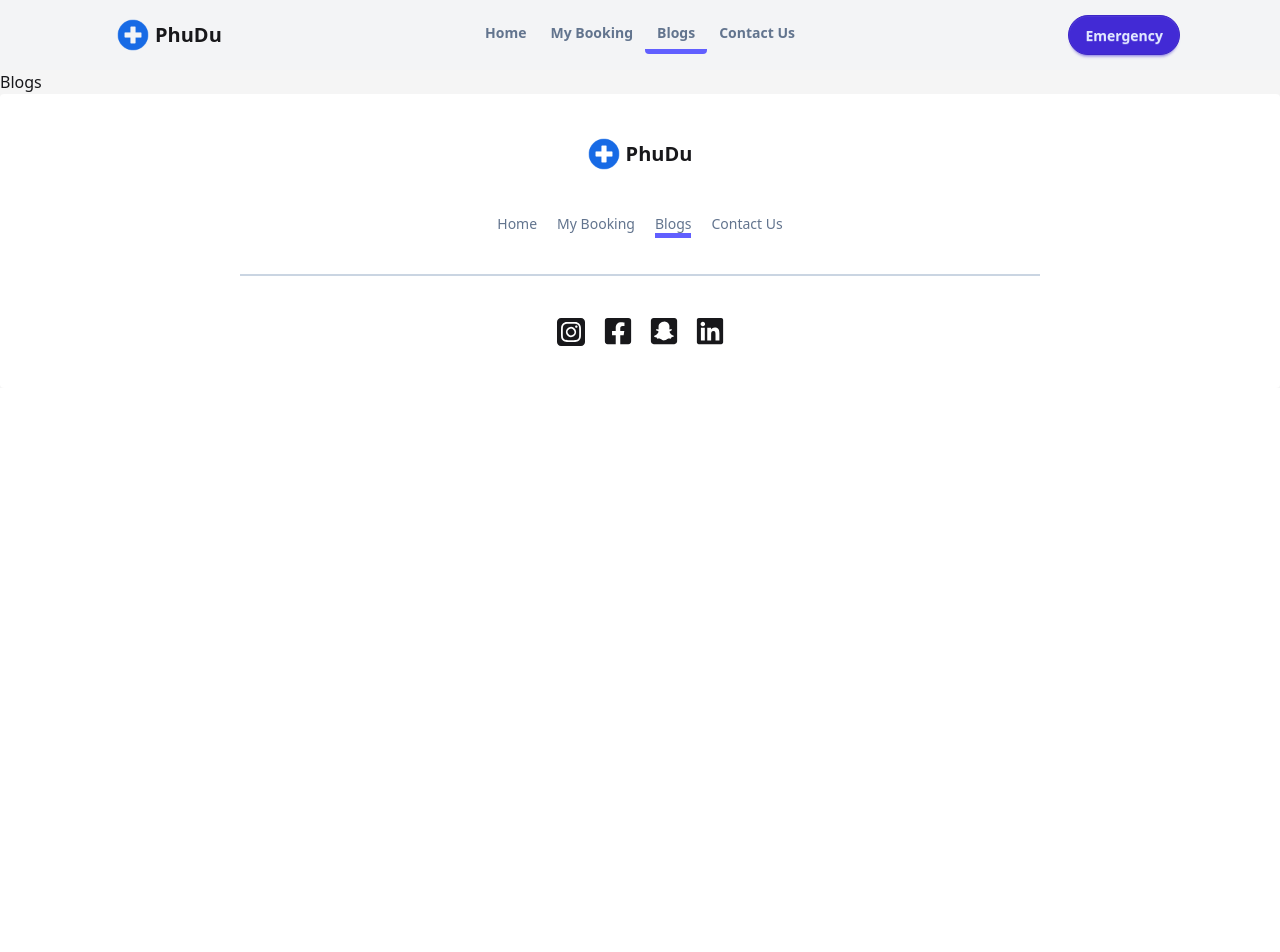
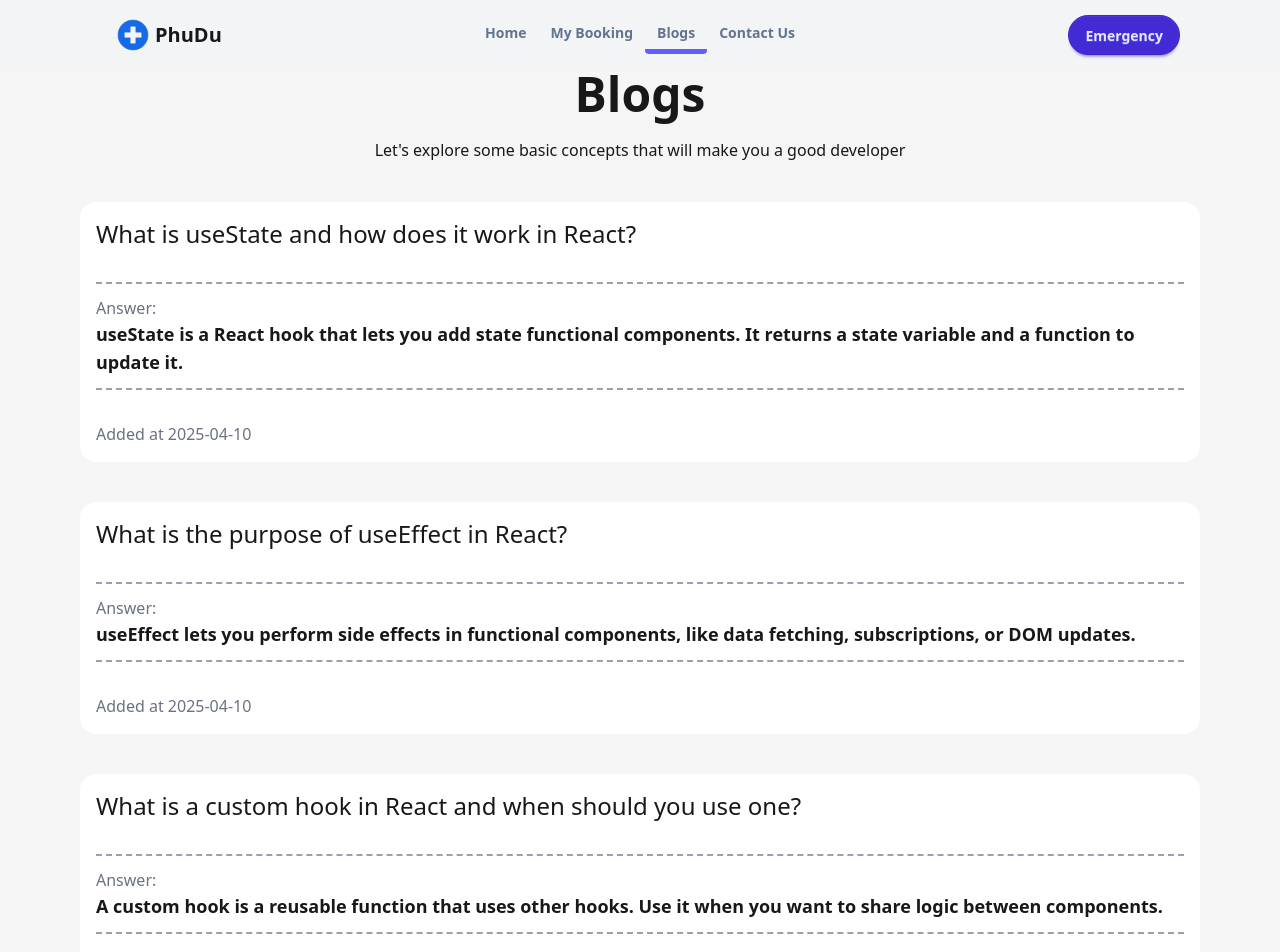
Before and after one commit to Imteazhossen/Care-Leaf-Frontend, a React (Vite) app: page /blogs in a window 1280 px wide. Shown: the top 952 px of the page. Before the commit the page ends 800 px from the top, so only its background shows below. Built offline with nearby package versions, Linux system fonts and the light colour scheme.

Commit message:
added blogs

```diff
--- /dev/null
+++ b/public/BlogsDetails.json
@@ -0,0 +1,32 @@
+[
+  {
+    "id": 1,
+    "question": "What is useState and how does it work in React?",
+    "answer": "useState is a React hook that lets you add state  functional components. It returns a state variable and a function to update it.",
+    "date": "2025-04-10"
+  },
+  {
+    "id": 2,
+    "question": "What is the purpose of useEffect in React?",
+    "answer": "useEffect lets you perform side effects in functional components, like data fetching, subscriptions, or DOM updates.",
+    "date": "2025-04-10"
+  },
+  {
+    "id": 3,
+    "question": "What is a custom hook in React and when should you use one?",
+    "answer": "A custom hook is a reusable function that uses other hooks. Use it when you want to share logic between components.",
+    "date": "2025-04-10"
+  },
+  {
+    "id": 4,
+    "question": "Difference between controlled and uncontrolled components? Which one is better?",
+    "answer": "Controlled components manage form state via React, while uncontrolled components use the DOM. Controlled is generally better for consistency and validation.",
+    "date": "2025-04-10"
+  },
+  {
+    "id": 5,
+    "question": "Tell us something about useFormStatus() (explore and explain)",
+    "answer": "useFormStatus is a React hook (in React 18+) used inside a <form> to track the status of form submission like pending, success, or error.",
+    "date": "2025-04-10"
+  }
+]
--- /dev/null
+++ b/src/Components/BlogCard.jsx
@@ -0,0 +1,19 @@
+import React from 'react';
+
+const BlogCard = ({ blog }) => {
+    const { question, date, answer } = blog;
+    return (
+        <>
+            <div className='bg-white w-full rounded-2xl p-4 space-y-8 my-10'>
+                <h1 className='text-2xl font bold'>{question}</h1>
+                <div className=" border-y-2 border-gray-400 border-dashed py-3">
+                <p className='text-gray-500'>Answer:</p>
+                <h1 className='text-lg font-bold'>{answer}</h1>
+                </div>
+                <p className='text-gray-500'>Added at {date}</p>
+            </div>
+        </>
+    );
+};
+
+export default BlogCard;
--- a/src/Pages/Blogs.jsx
+++ b/src/Pages/Blogs.jsx
@@ -1,9 +1,22 @@
-import React from 'react';
+import React, { Suspense } from 'react';
+import { useLoaderData } from 'react-router';
+import BlogCard from '../Components/BlogCard';
 
 const Blogs = () => {
+    const blogs = useLoaderData();
+    console.log(blogs);
     return (
-        <div>
-            <h1>Blogs</h1>
+        <div className=''>
+            <div>
+            <h1 className= 'text-2xl md:text-5xl font-bold text-center '>Blogs</h1>
+            <p className='mt-5 text-center'>Let's explore some basic concepts that will make you a good developer </p>
+            </div>
+            <div className='px-20'>
+            {
+                blogs.map((blog)=> <Suspense fallback={<span className="loading loading-bars loading-xl"></span>}> <BlogCard blog={blog} key={blog.id}></BlogCard></Suspense>)
+            }
+            </div>
+
         </div>
     );
 };
--- a/src/Pages/Home.jsx
+++ b/src/Pages/Home.jsx
@@ -1,4 +1,4 @@
-import React from 'react';
+import React, { Suspense } from 'react';
 import Banner from '../Components/Banner';
 import DoctorsContainer from '../Components/DoctorsContainer';
 import { useLoaderData } from 'react-router';
@@ -10,7 +10,8 @@ const Home = () => {
     return (
         <div>
             <Banner></Banner>
-            <DoctorsContainer doctorsDetails={data}></DoctorsContainer>
+            <Suspense fallback={<span className="loading loading-bars loading-xl"></span>}> <DoctorsContainer doctorsDetails={data}></DoctorsContainer></Suspense>
+
             <Numbers></Numbers>
         </div>
     );
--- a/src/Routes/Routes.jsx
+++ b/src/Routes/Routes.jsx
@@ -27,6 +27,7 @@ export const router = createBrowserRouter([
             {
                 path: '/blogs',
                 Component: Blogs,
+                loader: () => fetch('BlogsDetails.json'),
             },
             {
                 path: '/contactus',
```
